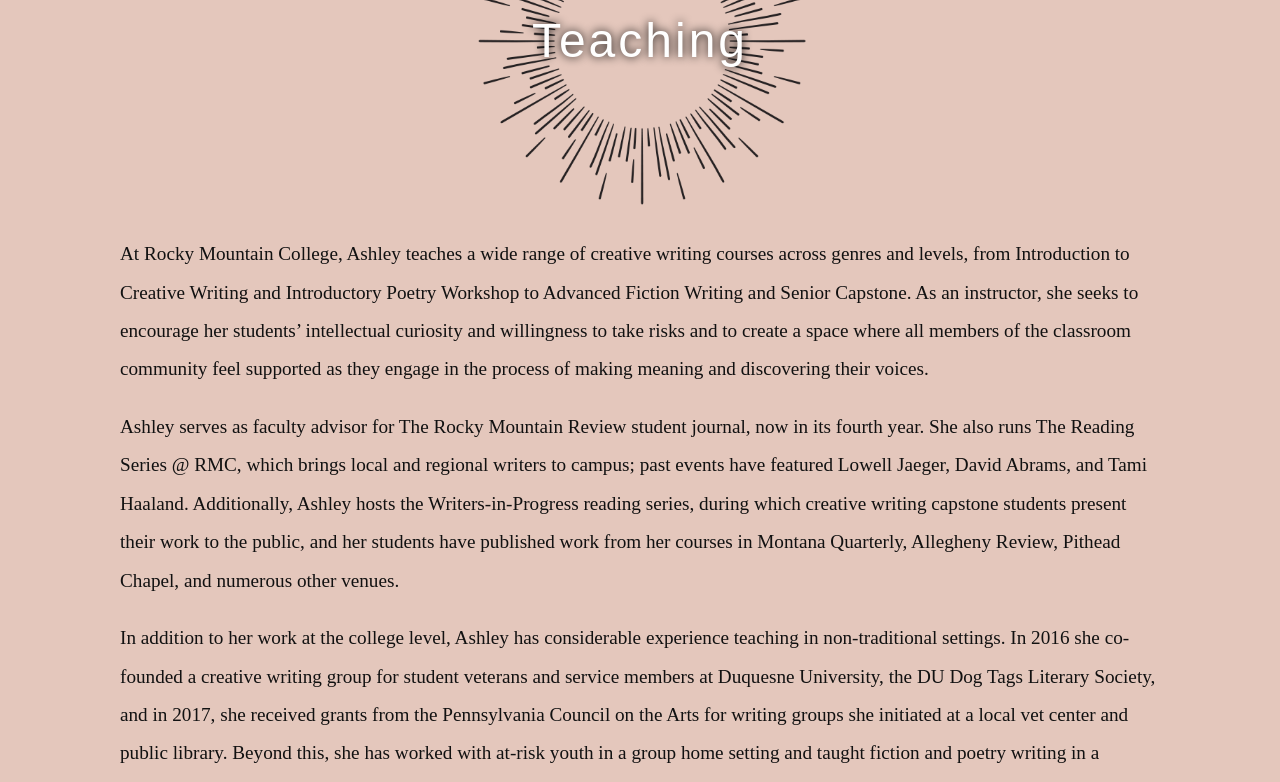
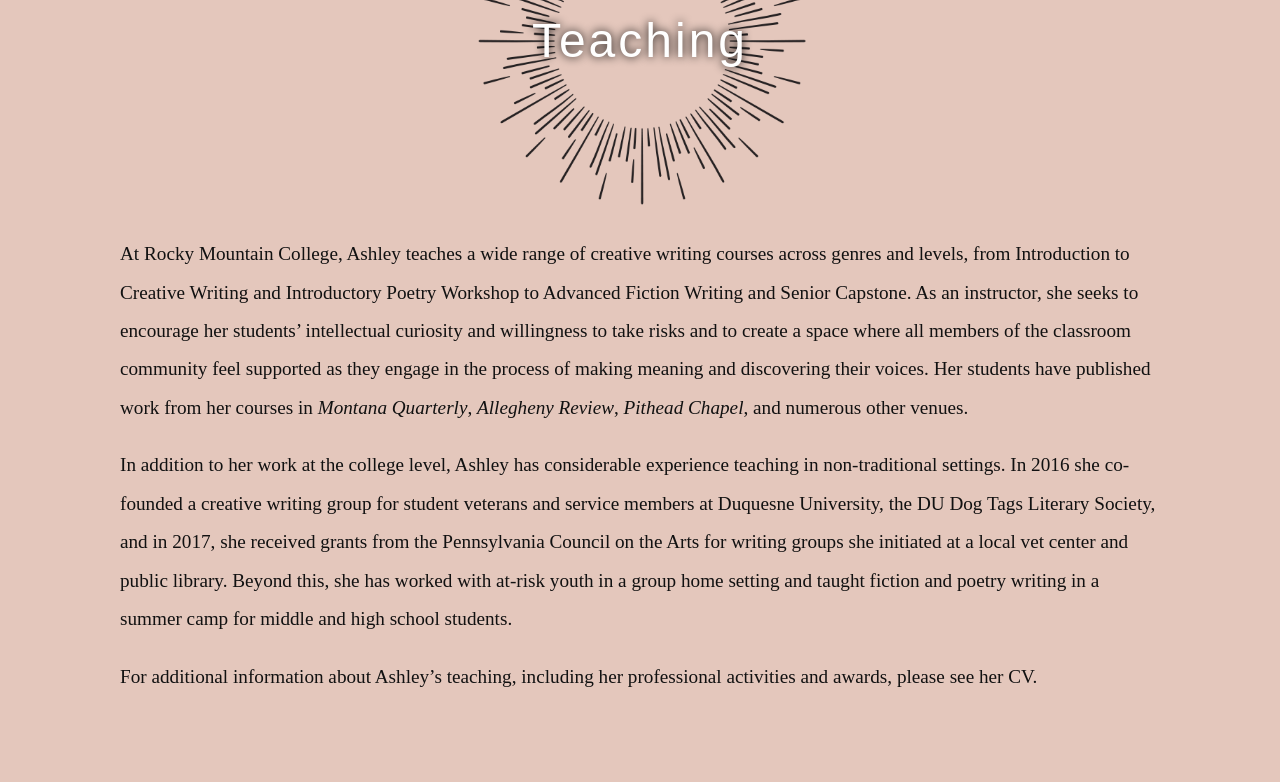
Before and after one commit to BradCoffield/marvel-kennel, a Next.js app: page /teaching in a window 1280 px wide. Shown: the part 363-1145 px from the top of the page. Built offline with nearby package versions, Linux system fonts and the light colour scheme; a web font is replaced by a local one.

Commit message:
Some content changes

```diff
--- a/pages/teaching.js
+++ b/pages/teaching.js
@@ -15,18 +15,9 @@ export default function Teaching() {
           her students’ intellectual curiosity and willingness to take risks and
           to create a space where all members of the classroom community feel
           supported as they engage in the process of making meaning and
-          discovering their voices.
-        </p>
-        <p>
-          Ashley serves as faculty advisor for The Rocky Mountain Review student
-          journal, now in its fourth year. She also runs The Reading Series @
-          RMC, which brings local and regional writers to campus; past events
-          have featured Lowell Jaeger, David Abrams, and Tami Haaland.
-          Additionally, Ashley hosts the Writers-in-Progress reading series,
-          during which creative writing capstone students present their work to
-          the public, and her students have published work from her courses in
-          Montana Quarterly, Allegheny Review, Pithead Chapel, and numerous
-          other venues.
+          discovering their voices. Her students have published work from her
+          courses in <em>Montana Quarterly</em>, <em>Allegheny Review</em>,{" "}
+          <em>Pithead Chapel</em>, and numerous other venues.
         </p>
         <p>
           In addition to her work at the college level, Ashley has considerable
```
Also changed, not shown: pages/about.js (+11 -11 lines).
